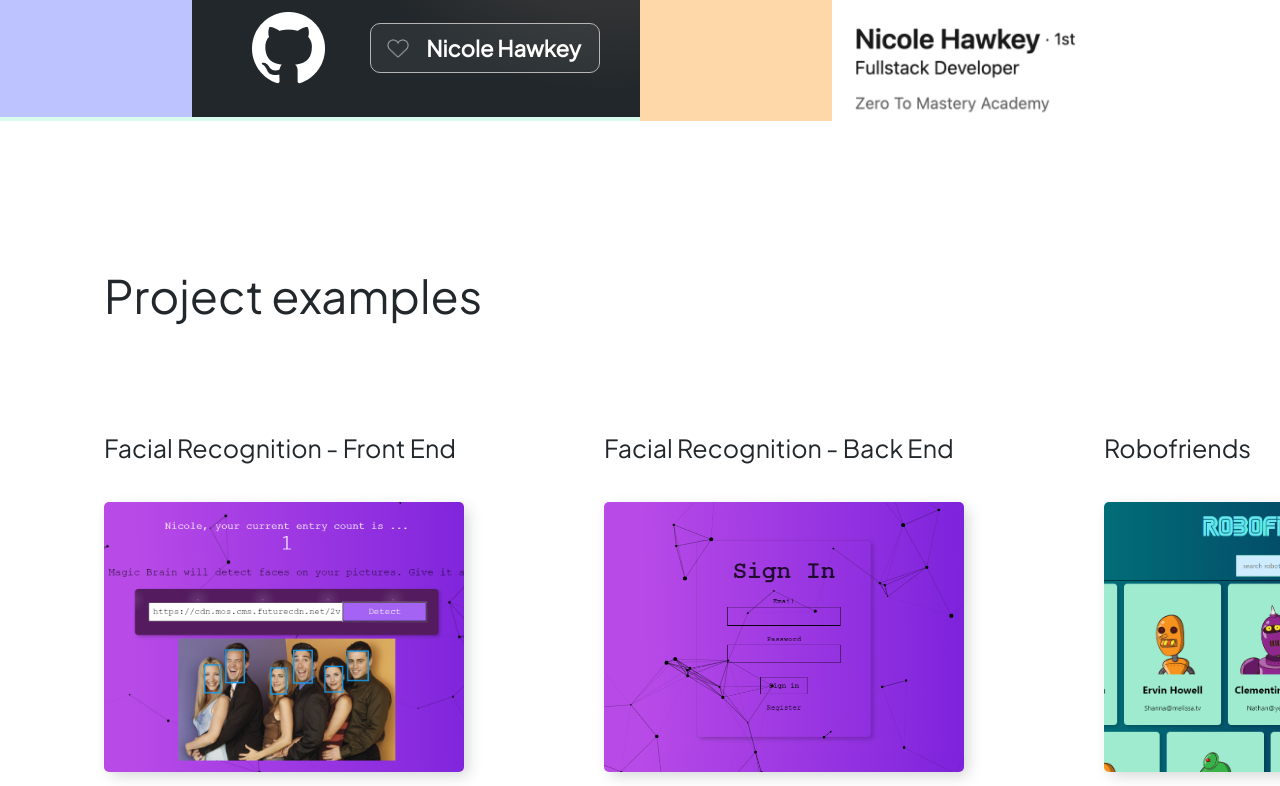
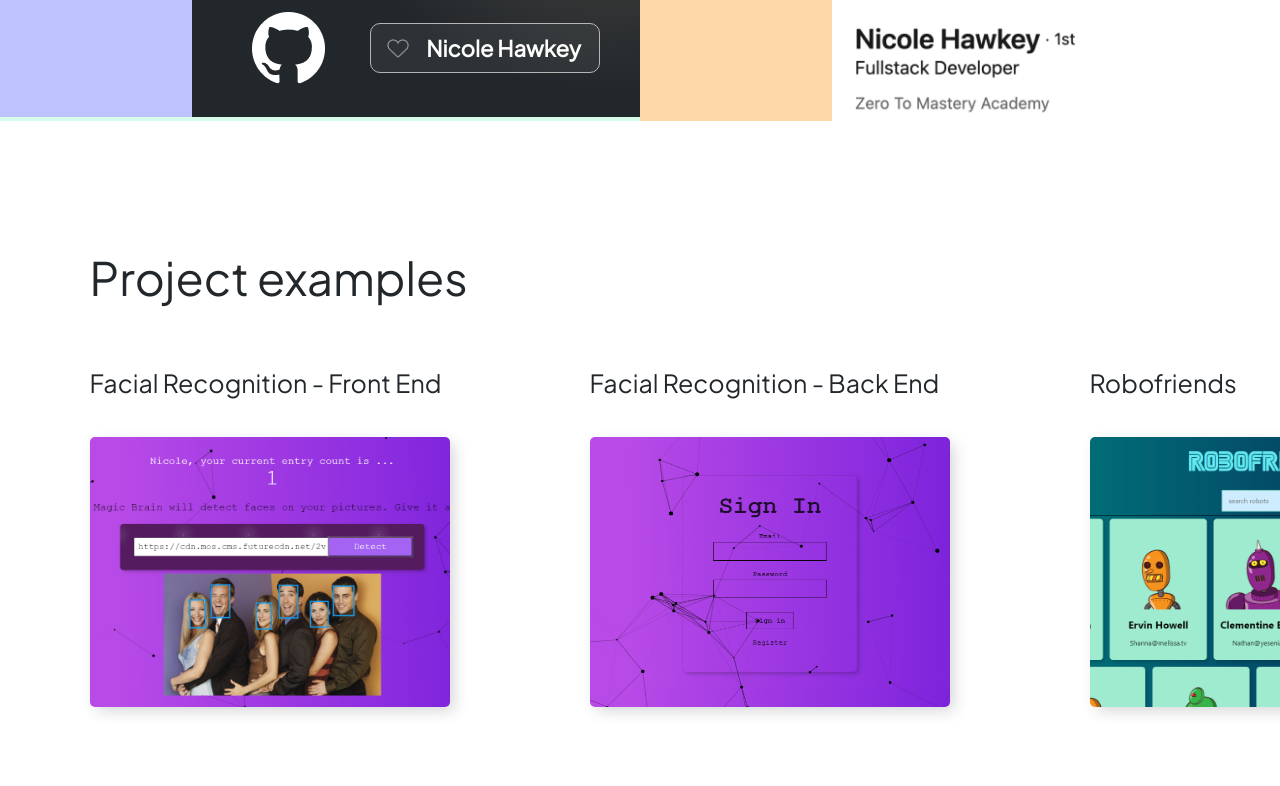
Before and after one commit to NicoleHawkey/Portfolio, a Next.js app: page / in a window 1280 px wide. Shown: the part 2014-2800 px from the top of the page. Built offline with nearby package versions, Linux system fonts and the light colour scheme.

Commit message:
chaning padding

```diff
--- a/src/styles/projects.module.css
+++ b/src/styles/projects.module.css
@@ -2,12 +2,12 @@
 
 .layout {
     display: flex;
-    padding: 120px 104px;
-    padding-bottom: 200px;
+    padding: 8% 7%;
+    padding-bottom: 14%;
     flex-direction: column;
     justify-content: center;
     align-items: flex-start;
-    gap: 47px;
+    gap: 3%;
     background: #FFF;
 }
 
```
